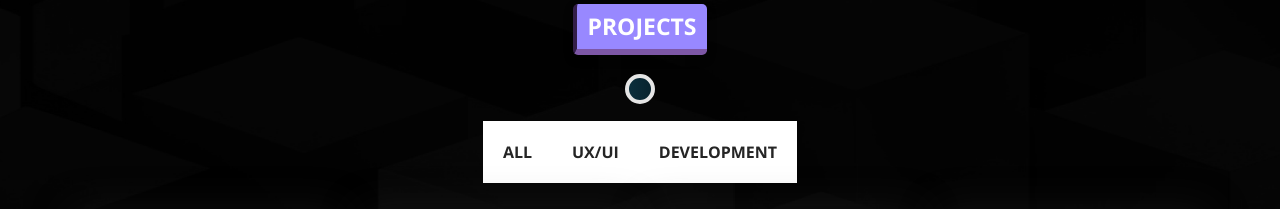
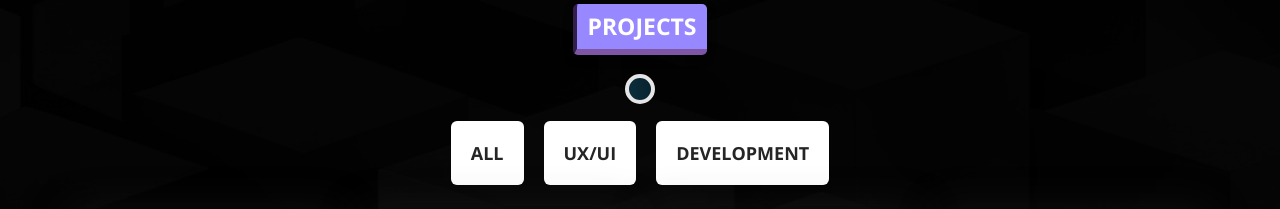
Before and after one commit to mr-nazarii/myweb, a Next.js app: page / in a window 1280 px wide. Shown: the part 3260-3469 px from the top of the page. Built offline with nearby package versions, Linux system fonts and the light colour scheme; grey boxes are pictures that could not be loaded.

Commit message:
buttons update

```diff
--- a/styles/Project.module.scss
+++ b/styles/Project.module.scss
@@ -24,19 +24,22 @@
 .filter {
   color: #252525;
   display: flex;
-  background-color: white;
   position: absolute;
   top: 160px;
-
+  gap: 20px;
   p {
     margin: 0;
     font-weight: 700;
     text-transform: uppercase;
     padding: 20px;
-
+    background-color: white;
+    border-radius: 6px;
+    font-size: 18px;
+    transition: all 0.2s ease;
     &:hover {
       background-color: #252525;
       color: white;
+      transition: all 0.2s ease;
     }
   }
 }
```
